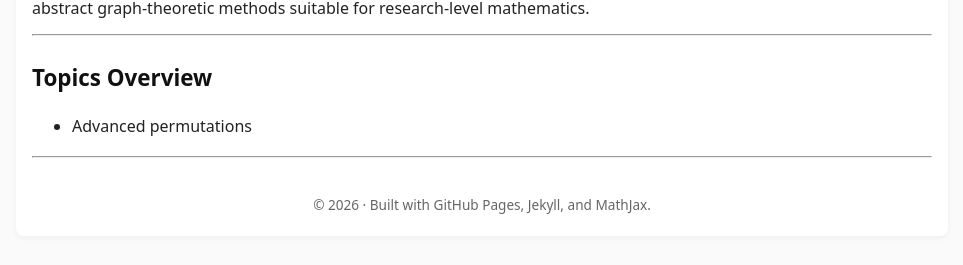
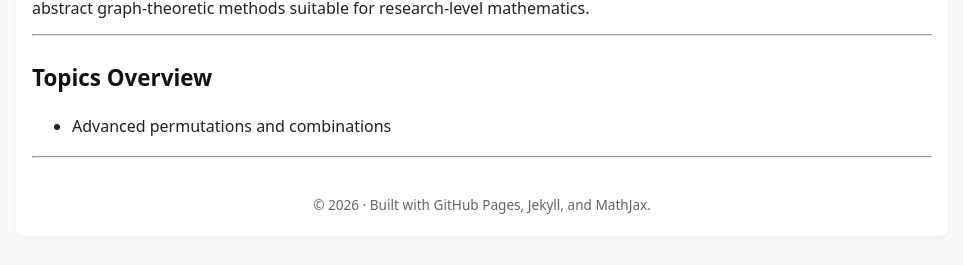
Before and after one commit to SaleemKamaludin/SaleemKamaludin.github.io, a Jekyll site: the page built from courses/graduate/advanced-discrete-mathematics/index.md, in a window 1280 px wide. Shown: the part 663-928 px from the top of the page, without its empty margins (158-1121 px from the left). Built offline with Jekyll 4.4.1, drawn with Linux system fonts in a browser that asks for light colours.

Commit message:
Update index.md

```diff
--- a/courses/graduate/advanced-discrete-mathematics/index.md
+++ b/courses/graduate/advanced-discrete-mathematics/index.md
@@ -27,4 +27,4 @@ Students are expected to engage with rigorous proofs, advanced combinatorial arg
 
 ## Topics Overview
 
-- Advanced permutations
+- Advanced permutations and combinations
```
